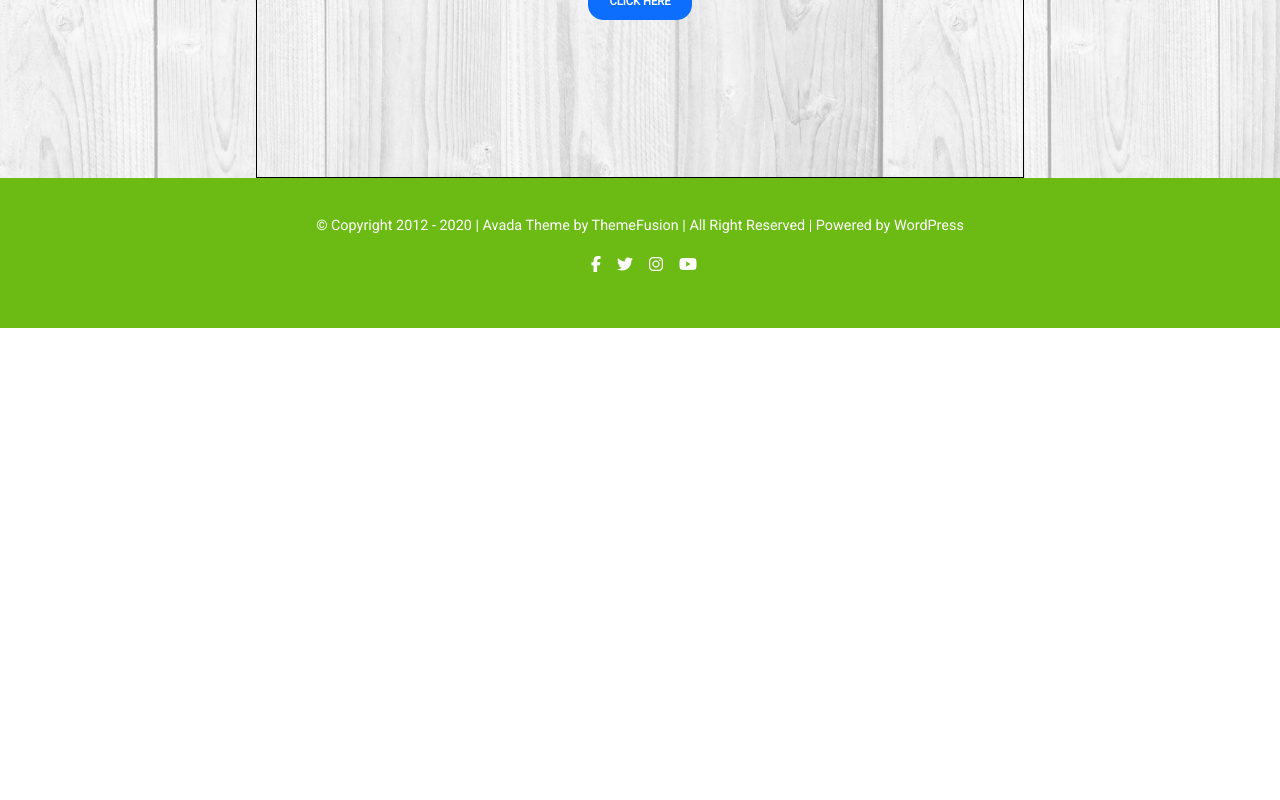
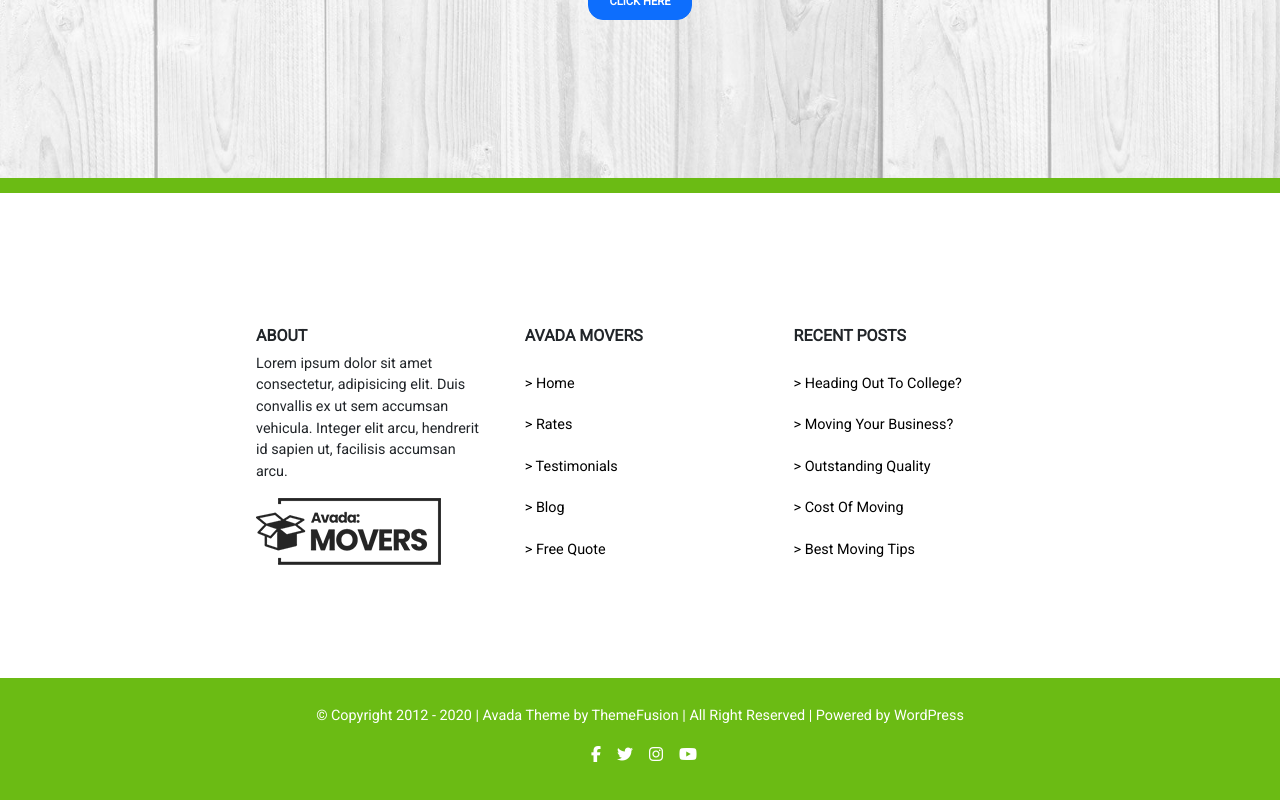
Before and after one commit to Shinrael/proj-html-vuejs, a Vue app: page / in a window 1280 px wide. Shown: the part 4422-5222 px from the top of the page. Before the commit the page ends 4750 px from the top, so only its background shows below. Built offline with nearby package versions, Linux system fonts and the light colour scheme.

Commit message:
[add] about section

```diff
--- a/src/App.vue
+++ b/src/App.vue
@@ -7,6 +7,7 @@ import Service from './components/Service.vue';
 import MoveWithEase from './components/MoveWithEase.vue';
 import Testimonials from './components/Testimonials.vue';
 import Request from './components/Request.vue';
+import About from './components/About.vue';
 import Footer from './components/Footer.vue';
 
   export default {
@@ -18,6 +19,7 @@ import Footer from './components/Footer.vue';
       MoveWithEase,
       Testimonials,
       Request,
+      About,
       Footer,
     },
     data(){
@@ -39,6 +41,7 @@ import Footer from './components/Footer.vue';
     <MoveWithEase />
     <Testimonials/>
     <Request />
+    <About />
     <Footer />
   </body>
 </template>
--- /dev/null
+++ b/src/components/About.vue
@@ -0,0 +1,95 @@
+<script>
+import { store } from '../data/store'
+
+  export default {
+    data(){
+      return{
+        store,
+      }
+    }
+  }
+</script>
+
+
+<template>
+  <section class="d-flex justify-content-center flex-column align-items-center ">
+    <div class="about-container d-flex align-items-center justify-content-between">
+
+      <div class="about-section d-flex flex-column justify-content-between">
+        <h6 class="fw-bold">ABOUT</h6>
+        <p>Lorem ipsum dolor sit amet consectetur, adipisicing elit. Duis convallis ex ut sem accumsan vehicula. Integer elit arcu, hendrerit id sapien ut, facilisis accumsan arcu.</p>
+        <div class="img-container">
+          <img src="../../public/img/avada-movers-logo.png" alt="">
+        </div>
+      </div>
+
+      <div class="avada-movers d-flex flex-column justify-content-between">
+        <h6 class="fw-bold">AVADA MOVERS</h6>
+        <a
+          href="#"
+          v-for="(el,index) in store.avadaMovers"
+          :key="index">{{ el }}</a>
+      </div>
+
+      <div class="recent-posts d-flex flex-column justify-content-between">
+        <h6 class="fw-bold">RECENT POSTS</h6>
+        <a
+          href="#"
+          v-for="(elmts,index) in store.recentPosts"
+          :key="index">
+        {{ elmts }}
+        </a>
+      </div>
+    </div>
+  </section>
+</template>
+
+
+<style lang="scss" scoped>
+  section{
+    height: 500px;
+    background-color: white;
+    border-top: 15px solid #6bbb14;
+    padding-top: 15px;
+    .line-green{
+      height: 15px;
+      width: 100%;
+      background-color: #6bbb14;
+    }
+    .about-container{
+      width: 60%;
+      height: calc(600px - 15px);
+      .about-section{
+        width: 30%;
+        height: 50%;
+        p{
+          font-size: .9rem;
+        }
+      }
+      .avada-movers{
+        width: 30%;
+        height: 50%;
+        a{
+          font-size: .9rem;
+          text-decoration: none;
+          color: black;
+          &:hover{
+            color: #6bbb14
+          }
+        }
+      }
+      .recent-posts{
+        width: 30%;
+        height: 50%;
+        a{
+          font-size: .9rem;
+          text-decoration: none;
+          color: black;
+          &:hover{
+            color: #6bbb14
+          }
+        }
+      }
+    }
+  }
+</style>
--- a/src/components/Footer.vue
+++ b/src/components/Footer.vue
@@ -30,7 +30,7 @@ import { store } from '../data/store'
 
 
 <template>
-  <footer class="d-flex justify-content-center ">
+  <footer class="d-flex justify-content-center">
     <div class="footer-container text-white ">
       <div class="footer-top d-flex justify-content-center align-items-end">
         <p> &copy Copyright 2012 - 2020 | Avada Theme by ThemeFusion | All Right Reserved | Powered by WordPress</p>
@@ -53,7 +53,7 @@ import { store } from '../data/store'
 
 <style lang="scss" scoped>
 footer{
-  height: 150px;
+  height: 130px;
   background-color: #6bbb14;
   .footer-container{
     width: 60%;
--- a/src/components/Request.vue
+++ b/src/components/Request.vue
@@ -33,7 +33,6 @@ import { store } from '../data/store'
     background-size: cover;
     .container-request{
       width: 60%;
-      border: 1px solid black;
       h2{
         color: #6bbb14;
         font-weight: 700;
--- a/src/data/store.js
+++ b/src/data/store.js
@@ -64,5 +64,21 @@ export const store = reactive({
       name: 'John Smith',
       description: '"Lorem ipsum dolor sit amet, consecteur adipiscing elit. Praesent lectus dolor, aliquet sed maximus et, vestibulum pulvinar leo. Vivamus varius pretium fermentum."'
     },
+  ],
+
+  avadaMovers : [
+    '> Home',
+    '> Rates',
+    '> Testimonials',
+    '> Blog',
+    '> Free Quote'
+  ],
+
+  recentPosts : [
+    '> Heading Out To College?',
+    '> Moving Your Business?',
+    '> Outstanding Quality',
+    '> Cost Of Moving',
+    '> Best Moving Tips'
   ]
 })
```
